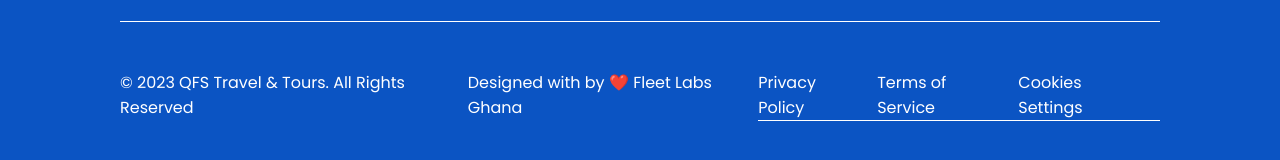
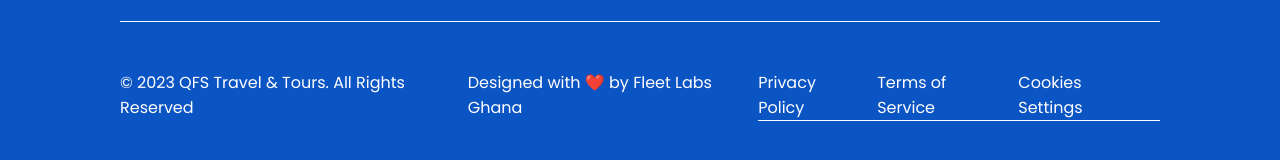
Before and after one commit to Fv-tima/QFStravelAndTour, a React (Vite) app: page / in a window 1280 px wide. Shown: the part 4648-4808 px from the top of the page. Built offline with nearby package versions, Linux system fonts and the light colour scheme.

Commit message:
Update Footer.jsx

```diff
--- a/src/components/Footer/Footer.jsx
+++ b/src/components/Footer/Footer.jsx
@@ -50,7 +50,7 @@ export default function Footer() {
     </FooterContainer>
     <Copy>
         <p id="copyright">© 2023 QFS Travel & Tours. All Rights Reserved </p>
-        <p>Designed with by ❤️ Fleet Labs Ghana</p>
+        <p>Designed with ❤️ by Fleet Labs Ghana</p>
         <Privacy>
           <a href="">Privacy Policy</a>
           <a href="">Terms of Service</a>
```
